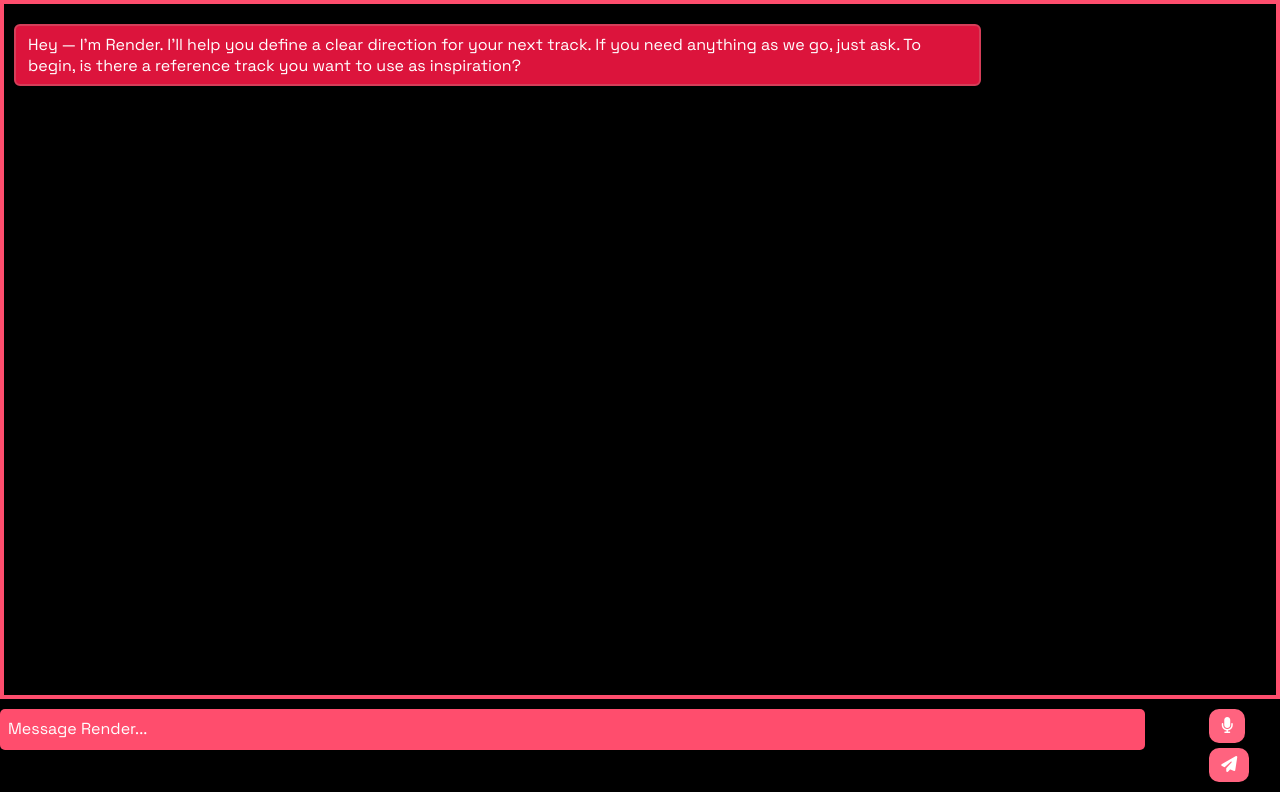
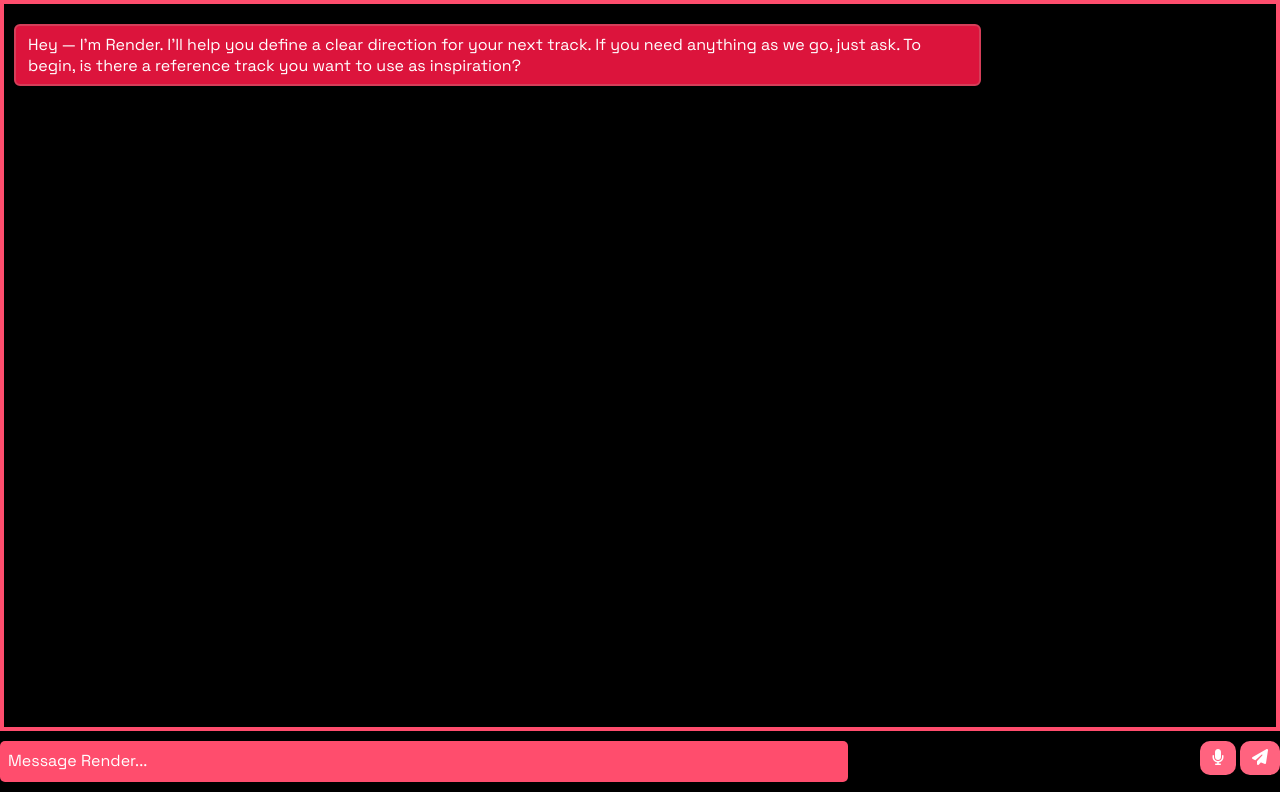
Before and after one commit to royaleagle-dev/harry-openai-chat-widget, a website: page index.html in a window 1280 px wide. Drawn offline with nearby package versions, Linux system fonts and the light colour scheme; no server answers.

Commit message:
Update style.css

```diff
--- a/style.css
+++ b/style.css
@@ -61,6 +61,7 @@
   display: flex;
   padding: 10px;
   background: #fff;
+  justify-content: space-between;
 }
 
 input[type="text"] {
@@ -70,7 +71,7 @@
 }
 
 #input {
-  width: 100%;
+  width: 65%;
   resize: none; /* Prevent manual resizing */
   overflow: hidden; /* Hide scrollbars */
   line-height: 1.5;
```
